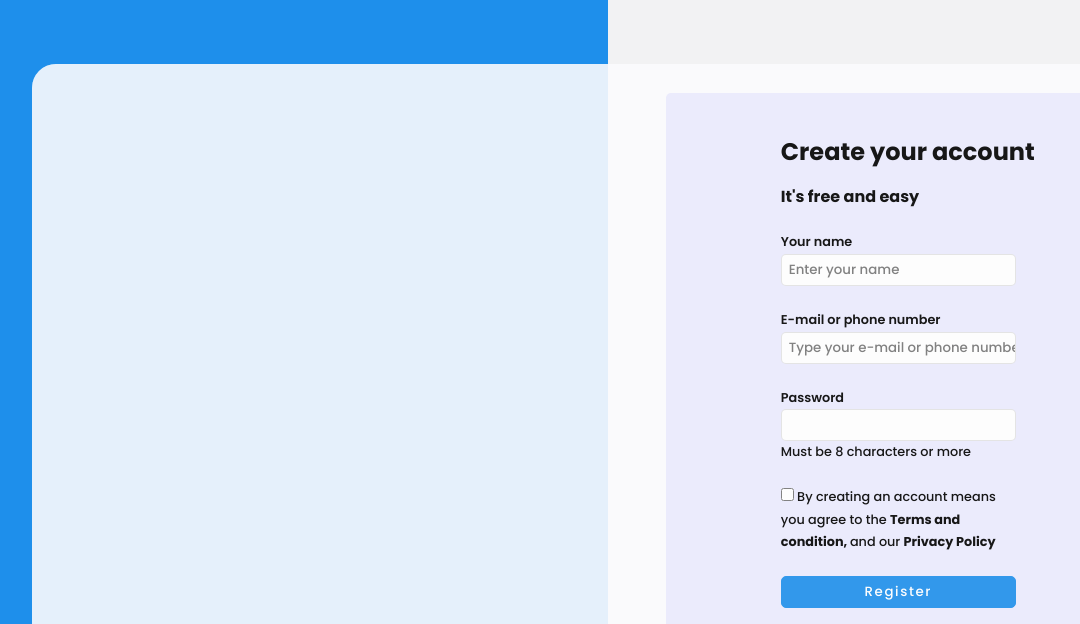
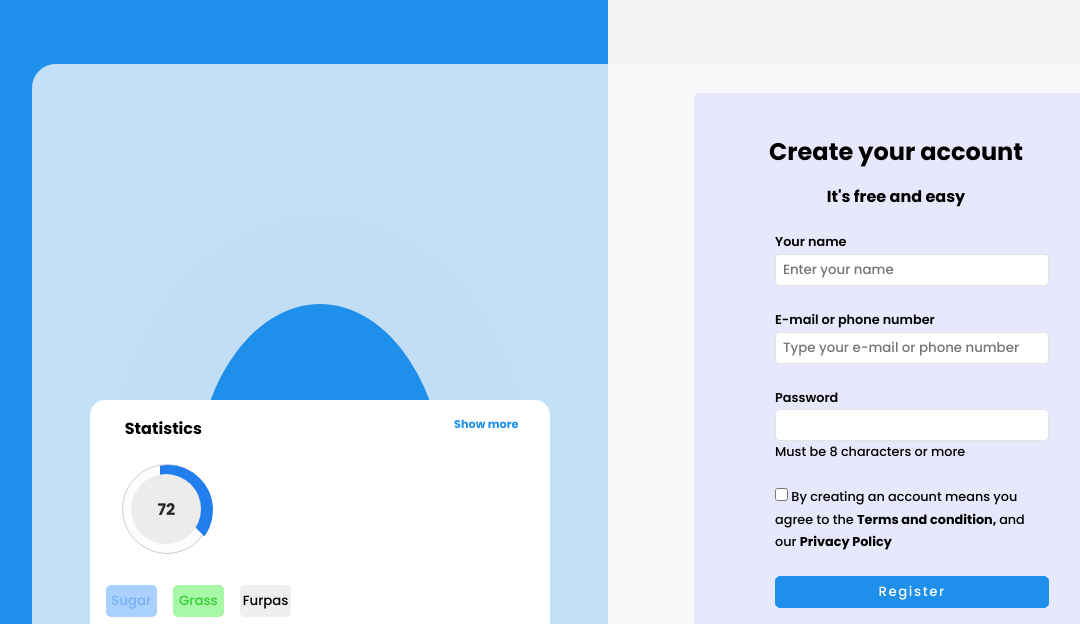
Before and after one commit to R-salton/form, a plain HTML site: page index.html in a window 1280 px wide. Shown: the top 624 px of the page, without its empty margins (32-1112 px from the left). Drawn offline with Linux system fonts and the light colour scheme.

Commit message:
First commit

```diff
--- a/index.html
+++ b/index.html
@@ -28,7 +28,39 @@
             <!-- Statistics div -->
 
             <div class="statistics">
+                <div class="blue-circle">
+                </div>
+                <div class="statistics-div">
+                    <!-- Statistics Whell -->
 
+                    <div class="statistics-ring">
+                        <h4>Statistics</h4>
+
+                        <div class="circle-wrap">
+                            <div class="circle">
+                                <div class="mask half">
+                                    <div class="fill"></div>
+                                </div>
+                            </div>
+                            <div class="inside-circle">
+                                <p> 72 </p>
+                            </div>
+                        </div>
+                        <div class="btn-circle">
+                            <button class="btn-blue">Sugar</button>
+                            <button class="btn-green">Grass</button>
+                            <button class="btnpu">Furpas</button>
+                        </div>
+
+                    </div>
+
+
+                    <!-- Statistics Data -->
+
+                    <div class="stat-data">
+                        <h4>Show more</h4>
+                    </div>
+                </div>
             </div>
 
             <!-- Registration div -->
@@ -64,9 +96,13 @@
                         </div>
 
 
+
                     </form>
 
+
+
                 </div>
+                <div class="message"><i class="fa-regular fa-comment-dots"></i></div>
             </div>
 
 
--- a/style.css
+++ b/style.css
@@ -12,7 +12,7 @@
     --first-color: hsl(207, 84%, 52%);
     --title-color: hsl(207, 4%, 16%);
     --text-color: hsl(207, 4%, 28%);
-    --text-color-light: hsl(207, 4%, 56%);
+    --text-color-light: rgb(138, 143, 147);
     --body-color: rgb(252, 252, 253);
     --container-color: rgb(242, 242, 243);
 }
@@ -41,14 +41,17 @@ body {
 .container2 {
     position: absolute;
     width: 90%;
-    height: 80%;
-    background-color: var(--body-color);
+    height: 87%;
+    background: rgb(252, 252, 253, 0.5);
     z-index: 1;
     margin: 5% 5%;
     border-radius: 24px;
-    opacity: 0.9;
+
     display: flex;
 }
+
+/*
+=============== Statistics Div ================== */
 
 .statistics {
     width: 50%;
@@ -59,10 +62,155 @@ body {
 
 }
 
+.blue-circle {
+    width: 75%;
+    background: var(--first-color);
+    height: 57.5%;
+    margin: 26% auto;
+    border-radius: 50%;
+    border: 90px solid rgb(138, 143, 147, 0.03);
+    background-clip: content-box;
+    z-index: 0;
+}
+
+.statistics-div {
+    position: absolute;
+    width: 40%;
+    height: 30%;
+    background-color: white;
+    z-index: 1;
+    left: 5%;
+    top: 34.5%;
+    right: auto;
+    border-radius: 15px;
+    display: flex;
+    flex-direction: row;
+}
+
+
+
+.statistics-ring,
+.stat-data {
+    width: 50%;
+    height: 100%;
+
+}
+
+.statistics-ring h4 {
+    font-family: 'Poppins', sans-serif;
+    margin-left: 2.2rem;
+    margin-top: 1rem;
+}
+
+.stat-data h4 {
+    font-family: 'Poppins', sans-serif;
+    font-size: .7rem;
+    margin-top: 1rem;
+    text-align: right;
+    margin-right: 2rem;
+    color: var(--first-color);
+}
+
+/* Progress Circle */
+
+.circle-wrap {
+    margin: 150px auto;
+    width: 90px;
+    height: 90px;
+    background: #fefcff;
+    border-radius: 50%;
+    border: 1px solid #cdcbd0;
+    margin-top: 1.4rem;
+    margin-left: 2rem;
+}
+
+.circle-wrap .circle .mask,
+.circle-wrap .circle .fill {
+    width: 90px;
+    height: 90px;
+    position: absolute;
+    border-radius: 50%;
+
+}
+
+.mask .fill {
+    clip: rect(0px, 37.5px, 90px, 0px);
+    background-color: #227ded;
+
+}
+
+.circle-wrap .circle .mask {
+    clip: rect(0px, 90px, 90px, 37.5px);
+}
+
+.mask.full,
+.circle .fill {
+    animation: fill ease-in-out 3s;
+    transform: rotate(135deg);
+}
+
+.circle-wrap .inside-circle {
+    width: 70px;
+    height: 70px;
+    border-radius: 50%;
+    background: rgb(238, 235, 235);
+    line-height: 120px;
+    text-align: center;
+    justify-content: first baseline;
+    margin-top: 14px;
+    margin-left: 14px;
+    color: var(--first-color);
+    position: absolute;
+    z-index: 100;
+    font-weight: 700;
+    font-size: 1em;
+    margin-top: .6rem;
+    margin-left: .55rem;
+
+}
+
+.circle-wrap .inside-circle p {
+    margin-top: -1.5rem;
+    color: var(--title-color);
+    font-family: 'Poppins', sans-serif;
+}
+
+
+.btn-circle {
+    display: flex;
+
+    margin-top: -8rem;
+}
+
+.btn-circle button {
+    margin-left: 1rem;
+    margin-top: .6rem;
+    width: 3.2rem;
+    height: 2rem;
+    font-family: 'Poppins', sans-serif;
+    border: hsl(213, 95%, 83%);
+    border-radius: 5px;
+}
+
+.btn-circle .btn-blue {
+    background: hsl(213, 95%, 83%);
+    border: hsl(213, 95%, 83%);
+    color: #78b0f3;
+}
+
+.btn-circle .btn-green {
+    background: hsla(120, 85%, 79%, 0.884);
+    border: hsla(120, 85%, 79%, 0.884);
+    color: rgb(55, 206, 55)
+}
+
+/* =================== End for statistics ============== */
+
+
 .regista {
     width: 50%;
     height: 100%;
-    background: rgb(252, 252, 253, 0.5);
+    background-color: rgb(252, 252, 253, 0.5);
     border-radius: 0 24px 24px 0;
 
 }
@@ -87,13 +235,13 @@ body {
 
 .form {
     /* background-color: aqua; */
-    width: 80%;
-    height: 90%;
+    width: 70%;
+    height: 85%;
     display: flex;
     flex-direction: column;
     line-height: 1.4rem;
-    padding-left: 20%;
-    /* margin-left: 30%; */
+    align-items: center;
+    /* margin-left: 20%; */
     background-color: rgba(194, 194, 255, 0.3);
     font-family: 'Poppins', sans-serif;
     border-radius: 5px;
@@ -109,6 +257,7 @@ body {
 .form p {
     width: 68%;
     font-size: .8rem;
+    margin-left: 20%;
 }
 
 .form span {
@@ -119,6 +268,8 @@ body {
 .form label {
     font-size: .8rem;
     font-weight: 600;
+    text-align: left;
+    margin-left: 20%;
 }
 
 .reg-title {
@@ -138,6 +289,7 @@ input[type=text] {
     border-radius: 5px;
     background-color: #fff;
     font-family: 'Poppins', sans-serif;
+    margin-left: 20%;
 
 }
 
@@ -150,6 +302,7 @@ input[type=text] {
     color: #fff;
     font-family: 'Poppins', sans-serif;
     letter-spacing: .1rem;
+    margin-left: 20%;
 }
 
 /* REgister Vis Social Media */
@@ -160,6 +313,7 @@ h5 {
     text-align: center;
     width: 68%;
     margin-top: 1.2rem;
+    margin-left: 20%;
 
 }
 
@@ -181,11 +335,16 @@ h5:after {
 
 }
 
+.social {
+    margin-left: 27%;
+}
+
 ul {
     margin-left: 3.2rem;
     width: 40%;
     display: flex;
     justify-content: space-between;
+
 }
 
 li {
@@ -216,3 +375,22 @@ li i {
 .fa-google {
     color: rgb(255, 50, 14);
 }
+
+.message {
+    width: 3rem;
+    height: 3rem;
+    background-color: var(--text-color);
+    color: #fff;
+    border-radius: 50%;
+    text-align: center;
+    position: relative;
+    display: flexbox;
+    flex-direction: row;
+    right: -90%;
+    bottom: 6%;
+
+}
+
+.message i {
+    margin-top: 1rem;
+}
```
